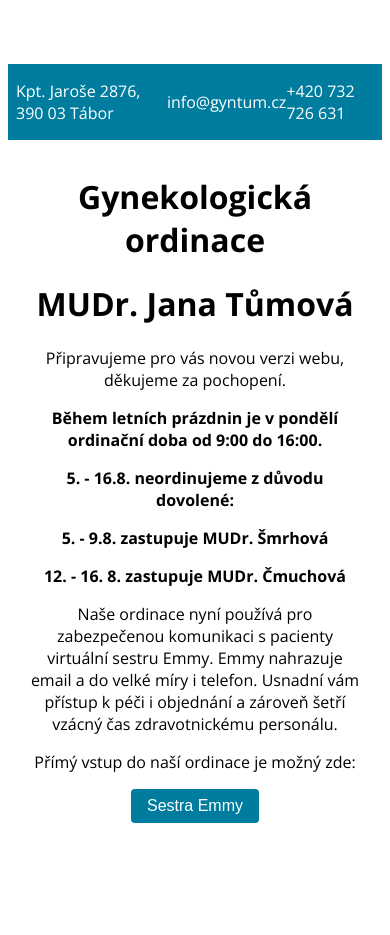
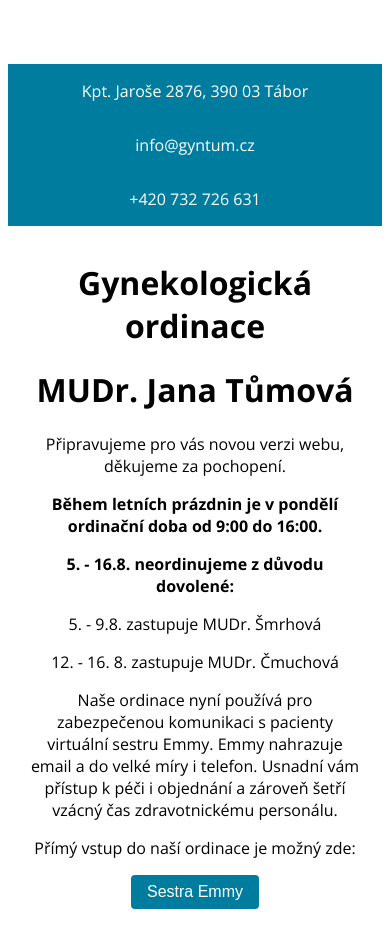
Before and after one commit to veronika-sesay/gyntum, a React (Vite) app: page / in a window 390 px wide. Before the commit the page ends 849 px from the top, so only its background shows below. Built offline with nearby package versions, Linux system fonts and the light colour scheme.

Commit message:
Header row adjusted

```diff
--- a/src/pages/HomePage/index.jsx
+++ b/src/pages/HomePage/index.jsx
@@ -18,11 +18,10 @@ export const HomePage = () => {
           <p className="bold">
             Během letních prázdnin je v pondělí ordinační doba od 9:00 do 16:00.
           </p>
-          <p className="bold">
-            5. - 16.8. neordinujeme z důvodu dovolené:
-            <p>5. - 9.8. zastupuje MUDr. Šmrhová</p>
-            <p>12. - 16. 8. zastupuje MUDr. Čmuchová</p>
-          </p>
+          <p className="bold">5. - 16.8. neordinujeme z důvodu dovolené:</p>
+          <p>5. - 9.8. zastupuje MUDr. Šmrhová</p>
+          <p>12. - 16. 8. zastupuje MUDr. Čmuchová</p>
+
           <p>
             Naše ordinace nyní používá pro zabezpečenou komunikaci s pacienty
             virtuální sestru Emmy. Emmy nahrazuje email a do velké míry i
--- a/src/pages/HomePage/style.css
+++ b/src/pages/HomePage/style.css
@@ -6,7 +6,7 @@ h1 {
 
 .header-row {
   display: flex;
-  justify-content: space-around;
+  justify-content: space-evenly;
   align-items: center;
   margin-top: 4rem;
   background-color: rgb(0, 125, 158);
@@ -45,3 +45,9 @@ button a {
   color: white;
   text-decoration: none;
 }
+
+@media (max-width: 768px) {
+  .header-row {
+    flex-direction: column;
+  }
+}
```
